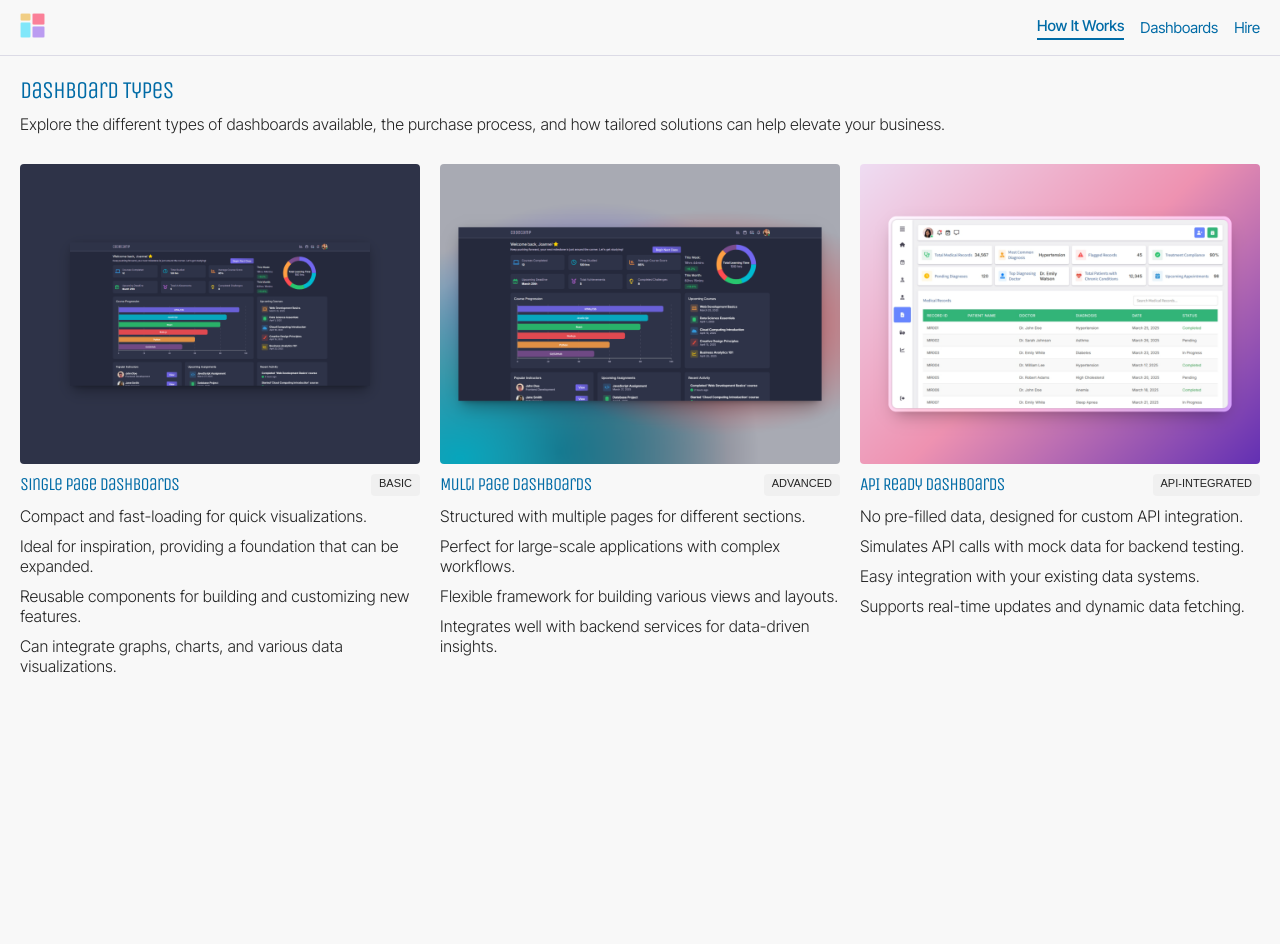
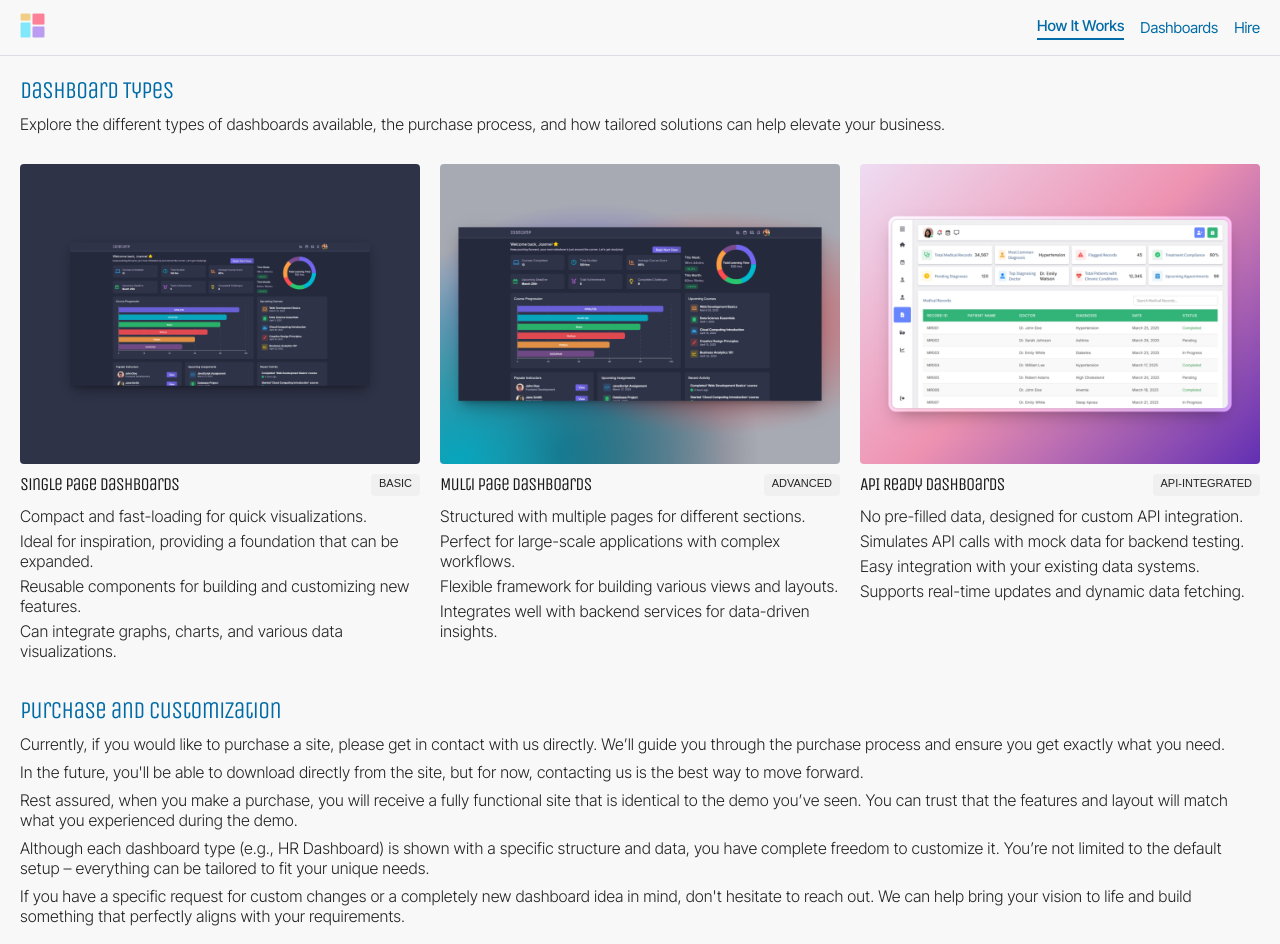
Before and after one commit to joseph-johnson27001/dashboard-website, a Vue app: page /how-it-works in a window 1280 px wide. Before the commit the page ends 800 px from the top, so only its background shows below. Built offline with nearby package versions, Linux system fonts and the light colour scheme.

Commit message:
Purcahse area

```diff
--- a/src/views/HowItWorksPage.vue
+++ b/src/views/HowItWorksPage.vue
@@ -41,6 +41,38 @@
           </div>
         </div>
       </div>
+    </section>
+
+    <!-- Payment and Contact Section -->
+    <section class="payment-method">
+      <h1>Purchase and Customization</h1>
+      <p>
+        Currently, if you would like to purchase a site, please get in contact
+        with us directly. We’ll guide you through the purchase process and
+        ensure you get exactly what you need.
+      </p>
+      <p>
+        In the future, you'll be able to download directly from the site, but
+        for now, contacting us is the best way to move forward.
+      </p>
+      <p>
+        Rest assured, when you make a purchase, you will receive a fully
+        functional site that is identical to the demo you’ve seen. You can trust
+        that the features and layout will match what you experienced during the
+        demo.
+      </p>
+      <p>
+        Although each dashboard type (e.g., HR Dashboard) is shown with a
+        specific structure and data, you have complete freedom to customize it.
+        You’re not limited to the default setup – everything can be tailored to
+        fit your unique needs.
+      </p>
+      <p>
+        If you have a specific request for custom changes or a completely new
+        dashboard idea in mind, don't hesitate to reach out. We can help bring
+        your vision to life and build something that perfectly aligns with your
+        requirements.
+      </p>
     </section>
   </div>
 </template>
@@ -97,7 +129,7 @@ export default {
 }
 
 /* Hero Section */
-.hero h1 {
+h1 {
   font-family: "Unica One", cursive;
   font-size: 24px;
   margin-bottom: 10px;
@@ -108,8 +140,13 @@ export default {
 }
 
 p {
+  margin-top: 0px;
+  margin-bottom: 8px;
+  font-weight: 300;
+}
+
+.hero-text p {
   margin-top: 5px;
-  font-weight: 300;
 }
 
 .dashboard-container {
@@ -155,7 +192,7 @@ p {
   line-height: 1.2;
   font-weight: 500;
   font-family: "Unica One", cursive;
-  color: #006ba6;
+  color: rgb(24, 24, 24);
   letter-spacing: -1px;
 }
 
@@ -178,7 +215,11 @@ p {
 
 .dashboard-description li {
   font-weight: 300;
-  margin-bottom: 10px;
+  margin-bottom: 5px;
+}
+
+.payment-method {
+  margin-top: 30px;
 }
 
 /* Fade-in Animation */
```
